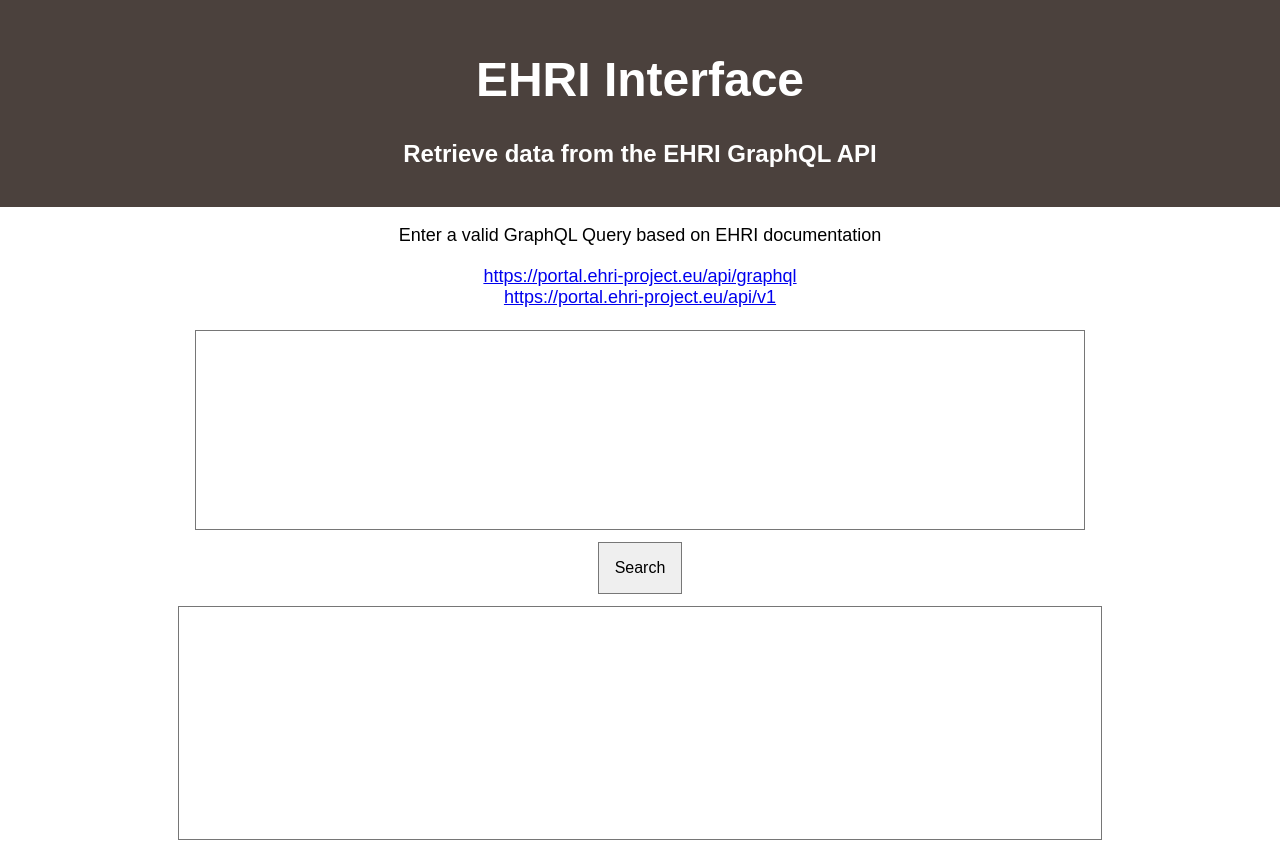
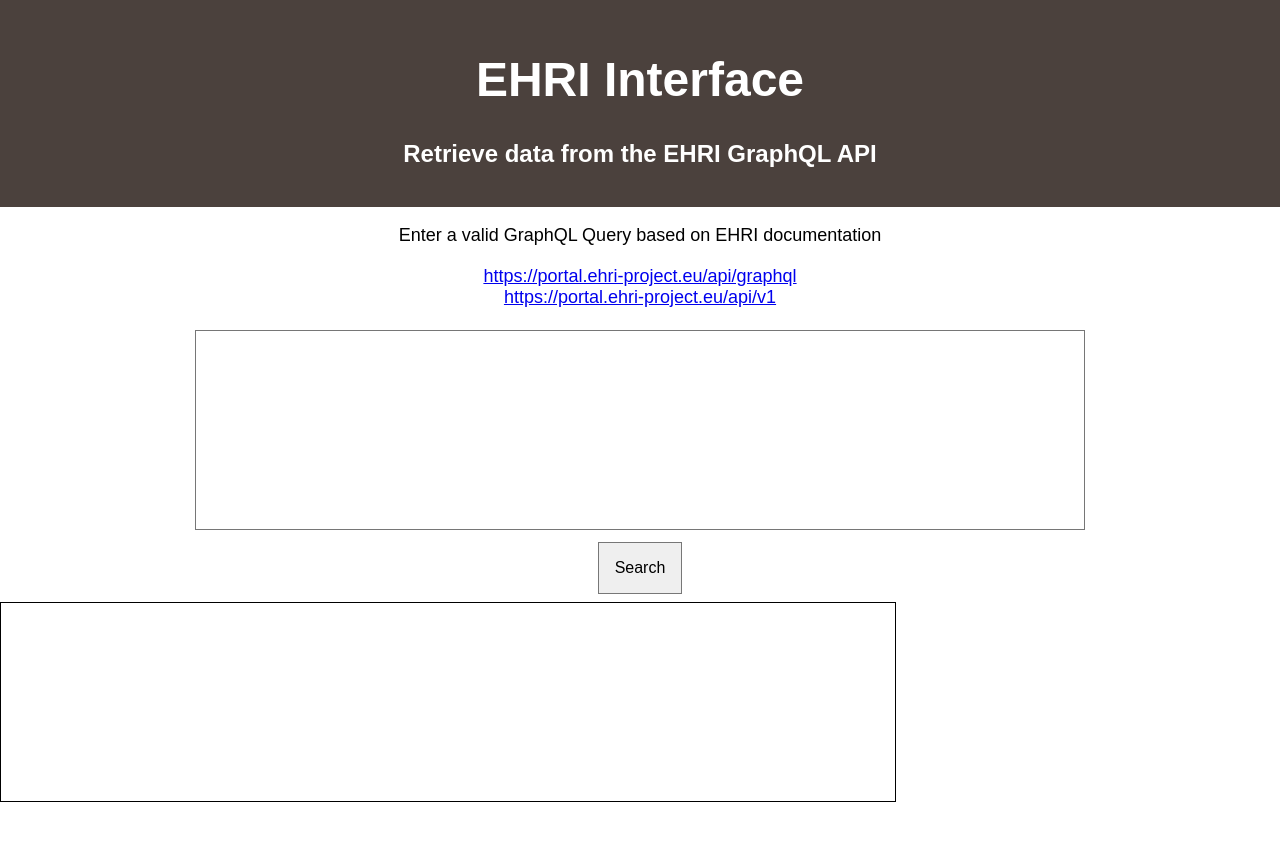
Before and after one commit to ericmadureira/ehri-interface, a React (Create React App) app: page / in a window 1280 px wide. After the commit the page ends 802 px from the top, so only its background shows below. Built offline with nearby package versions, Linux system fonts and the light colour scheme.

Commit message:
API results are being shown

```diff
--- a/src/components/ResultBox.js
+++ b/src/components/ResultBox.js
@@ -1,14 +1,9 @@
 import React from 'react';
 
-const ResultBox = ({ resultfield }) => {
-  let divStyle = { width: '70%', height: '200px' };
+const ResultBox = ({ result }) => {
   return (
-    <div className='pa1'>
-      <input
-        className='pa3 ba'
-        style={divStyle}
-        id='resultBox'
-      />
+    <div id='resultBox' className='pa3 ba' style={{ width: '70%', height: '200px' }}>
+      {result}
     </div>
   );
 }
--- a/src/containers/App.js
+++ b/src/containers/App.js
@@ -22,11 +22,16 @@
       })
     })
     .then(response => response.json())
-    .then(result => console.log(result));
-    // .then(result => this.setState({ resultfield: result }));
+    // .then(result => console.log(result));
+    .then(result => this.setState({ resultfield: JSON.stringify(result.data.Country) }));
+  }
+
+  parseData = (jsonObj) => {
+
   }
 
   render() {
+    const { resultfield } = this.state;
     return (
       <div className="App">
         <header className="App-header">
@@ -40,7 +45,7 @@
         </p>
         <SearchBox />
         <SearchButton fetchData={this.fetchData}/>
-        <ResultBox />
+        <ResultBox result={resultfield} />
       </div>
     );
   }
```
